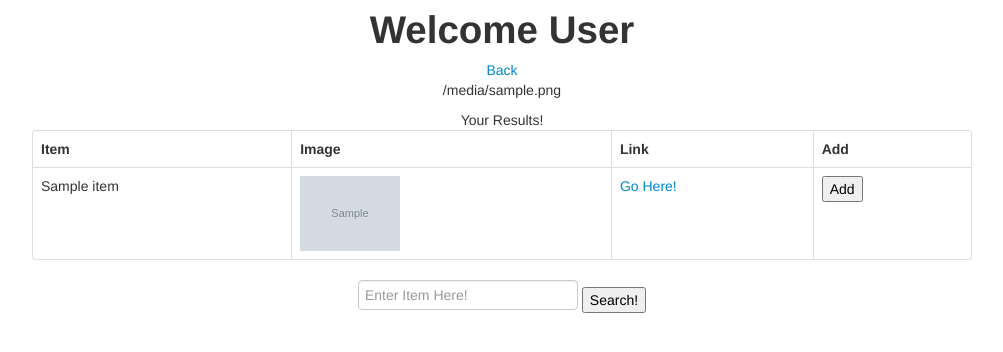
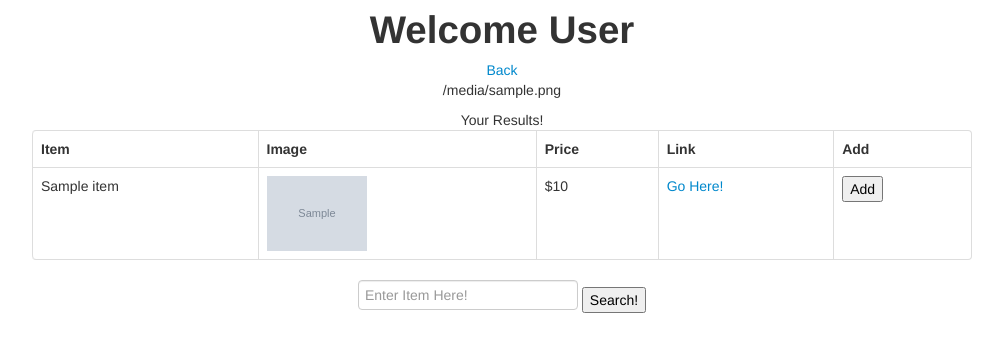
Before and after one commit to AlfiyaZi/Secret_Santa, a Django app: template apps/home/templates/home/add.html in a window 1280 px wide. Shown: the top 352 px of the page, without its empty margins (138-1141 px from the left). Run offline with Django 3.2, Linux system fonts and the light colour scheme; the template is opened without the code that fills it: most values are stand-ins (such as "Sample title", 1, 10 or a date in 2020); grey boxes marked "Sample" are stand-in pictures.

Commit message:
Made changes/migrations to item table, dashboard cannow display images/amazon link/price

```diff
--- a/apps/home/models.py
+++ b/apps/home/models.py
@@ -9,7 +9,10 @@ class User(models.Model):
 		db_table = 'users'
 
 class Item(models.Model):
-	item = models.CharField(max_length=255)
+	title = models.CharField(max_length=255)
+	asin = models.CharField(max_length=255)
+	imgURL = models.CharField(max_length=255)
+	price = models.CharField(max_length=255)
 	user = models.ForeignKey(User)
 	class Meta:
 		db_table = 'items'
--- a/apps/home/templates/home/add.html
+++ b/apps/home/templates/home/add.html
@@ -35,24 +35,33 @@
 			   	<tr>
 			      	<th>Item</th>
 			      	<th>Image</th>
+			      	<th>Price</th>
 			      	<th>Link</th>
 			      	<th>Add</th>
 			    </tr>
 			  </thead>
 			{% for item in items %}
 			  <tbody>
+			  <form action="{% url 'create' %}" method='post'>
+			  {% csrf_token %}
 			    <tr>
 			      <td>{{item.title}}</td>
-			      <td><img src="{{item.large_image_url}}" style="width:100px"></td>
+			      <td><img src="{{item.small_image_url}}" style="width:100px"></td>
+			      {% for price in item.price_and_currency %}
+			      	{% if price != "USD" %}
+			      		<td>${{price}}</td>
+			      		<input type="hidden" name="item.price" value="{{price}}">
+			      	{% endif %}
+			      {% endfor %}
 			      <td><a href='https://www.amazon.com/dp/{{item.asin}}'>Go Here!</a></td>
 			      <td>
-			      	<form action="{% url 'create' %}" method='post'>
-			      		{% csrf_token %}
-			      		<input type="hidden" name="item" value="{{item.title}}">
-			      		<button>Add</button>
-			      	</form>
+			      	<input type="hidden" name="item.title" value="{{item.title}}">
+			      	<input type="hidden" name="item.asin" value="{{item.asin}}">
+			      	<input type="hidden" name="item.imgURL" value="{{item.small_image_url}}">
+			      	<button>Add</button>
 			      </td>
 			    </tr>
+			    </form>
 			  </tbody>
 			{% endfor %}
 			</table>
--- a/apps/home/templates/home/dashboard.html
+++ b/apps/home/templates/home/dashboard.html
@@ -70,11 +70,15 @@
 		<table id="myWishList">
 			<tr>
 				<th>Item</th>
+				<th>Image</th>
+				<th>Price</th>
 				<th>Action</th>
 			</tr>
 			{% for item in my_items %}
 				<tr>
-					<td><a href="#">{{item.item.item}}</a></td>
+					<td><a href="https://www.amazon.com/dp/{{item.item.asin}}">{{item.item.title}}</a></td>
+					<td><img src='{{item.item.imgURL}}'></td>
+					<td>{{item.item.price}}</td>
 					<td>
 						<form action="{% url 'delete' item.item.id %}" method="POST">
 							{% csrf_token %}
--- a/lib/pretty_print.py
+++ b/lib/pretty_print.py
@@ -3,3 +3,7 @@ from django.core import serializers
 def pretty_print(model):
 	data = serializers.serialize("json", model, indent=4)
 	print(data)
+
+def key_print(obj):
+	for key in obj:
+		print key
```
Also changed, not shown: apps/home/views.py (+7 -6 lines), apps/home/migrations/0004_auto_20160205_2150.py (added), db.sqlite3.
